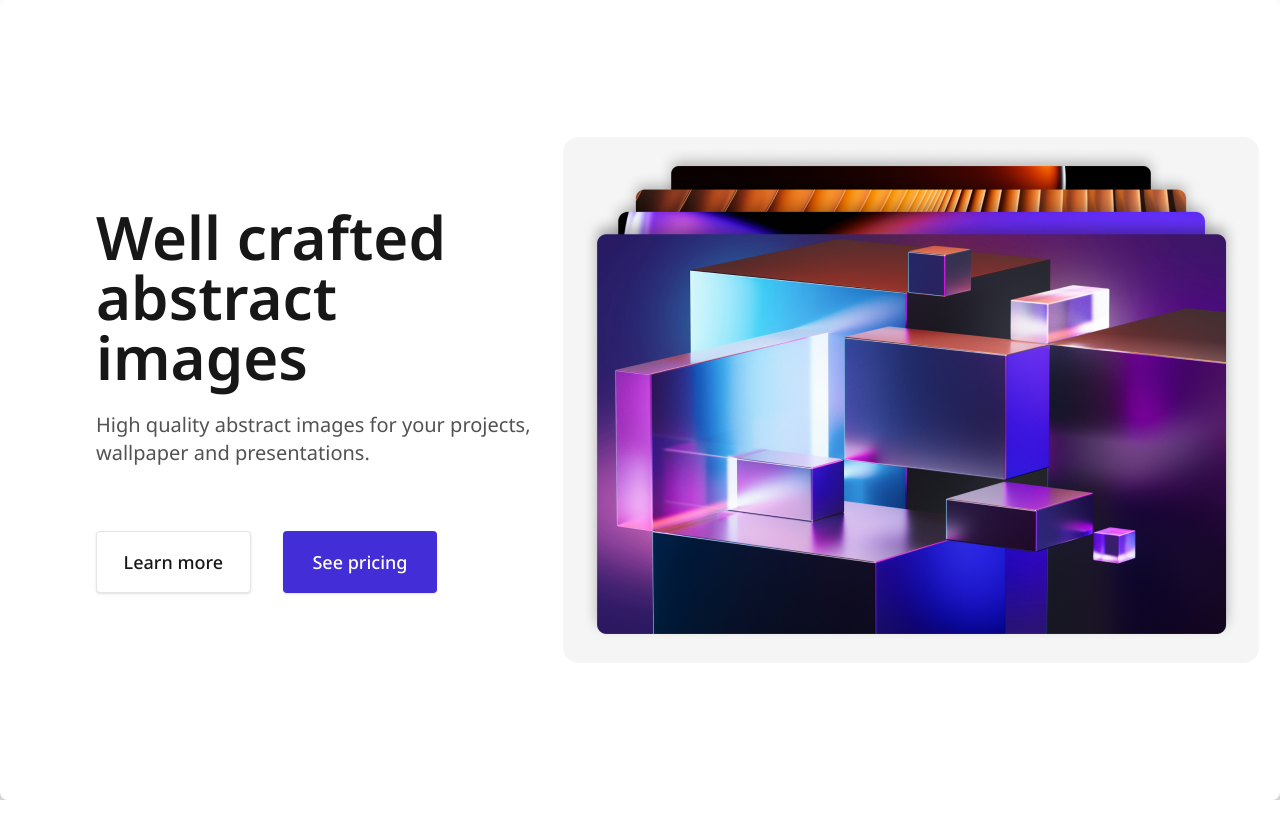
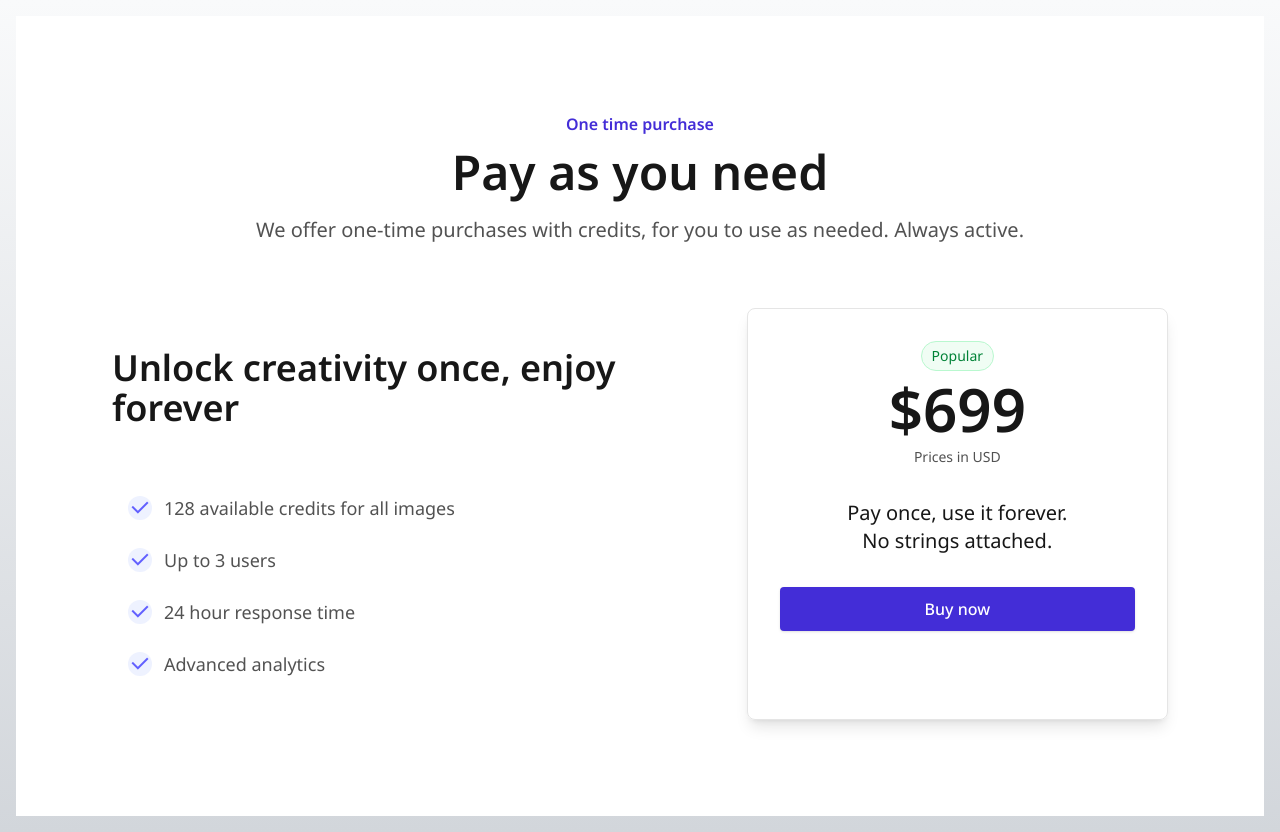
Before and after one commit to Lamphrangmi-Lamin/marketing-website, a React (Vite) app: page / in a window 1280 px wide. Before the commit the page ends 800 px from the top, so only its background shows below. Built offline with nearby package versions, Linux system fonts and the light colour scheme.

Commit message:
feat: add PricingSection component

```diff
--- a/src/App.jsx
+++ b/src/App.jsx
@@ -1,6 +1,7 @@
 import TestimonialCard from "./components/TestimonialCard/TestimonialCard"
 import BlogCard from "./components/BlogCard/BlogCard"
 import ProfileCard from "./components/ProfileCard/ProfileCard"
+import PricingSection from "./components/PricingSection (Single)/PricingSection"
 
 import profileImage from "./assets/profile-thumbnail.png"
 import interiorImage from "./assets/spacejoy-YqFz7UMm8qE-unsplash.jpg"
@@ -15,7 +16,9 @@ function App() {
 
       {/* <ProfileCard imageurl={profileImage} /> */}
 
-      <HeroSection />
+      {/* <HeroSection /> */}
+
+      <PricingSection />
     </div>
   )
 }
--- /dev/null
+++ b/src/components/PricingSection (Single)/PricingSection.jsx
@@ -0,0 +1,82 @@
+function PricingSection() {
+    return (
+        <div
+      className="bg-white m-4 grid grid-cols-4 auto-rows-min gap-x-4 py-12 px-4 gap-y-8 overflow-auto
+      md:py-16 md:grid-cols-6 md:gap-x-8 md:gap-y-12
+      min-h-screen
+      max-w-360
+      xl:grid-cols-12 xl:p-24"
+    >
+      {/* <!-- Header section --> */}
+      <header className="col-span-4 pb-8
+      md:col-span-6 md:pb-4
+      xl:col-span-12">
+        <span className="font-semibold text-indigo-700 text-center block mb-3"
+          >One time purchase</span
+        >
+        <h1 className="font-semibold text-3xl text-neutral-900 mb-5 text-center
+        md:text-5xl">
+          Pay as you need
+        </h1>
+        <p className="text-lg text-neutral-600 text-center
+        md:text-xl md:max-w-160 md:mx-auto
+        xl:min-w-200">
+          We offer one-time purchases with credits, for you to use as needed.
+          Always active.
+        </p>
+      </header>
+
+      {/* <!-- Features sections --> */}
+      <section className="col-span-4
+      md:col-span-6
+      xl:col-span-7 xl:my-10">
+        <h2 className="text-2xl font-semibold text-neutral-900 mb-8
+        md:text-4xl md:mb-16">
+          Unlock creativity once, enjoy forever
+        </h2>
+        <ul className="text-neutral-600 text-lg space-y-5
+        xl:ml-4">
+          <div className="flex items-center gap-3">
+            <span><i className="ri-check-fill text-indigo-500 text-2xl bg-indigo-50 rounded-full"></i></span>
+            <li>128 available credits for all images</li>
+          </div>
+          <div className="flex items-center gap-3">
+            <span><i className="ri-check-fill text-indigo-500 text-2xl bg-indigo-50 rounded-full"></i></span>
+            <li>Up to 3 users</li>
+          </div>
+          <div className="flex items-center gap-3">
+            <span><i className="ri-check-fill text-indigo-500 text-2xl bg-indigo-50 rounded-full"></i></span>
+            <li>24 hour response time</li>
+          </div>
+          <div className="flex items-center gap-3">
+            <span><i className="ri-check-fill text-indigo-500 text-2xl bg-indigo-50 rounded-full"></i></span>
+            <li>Advanced analytics</li>
+          </div>
+        </ul>
+      </section>
+
+      {/* <!-- Price detail card --> */}
+      <section className="col-span-4 border border-solid border-neutral-200 p-8 shadow-lg rounded-lg
+      md:col-span-6
+      xl:col-span-5">
+        <div className="flex flex-col gap-8">
+          <div className="flex flex-col items-center gap-2">
+            <span className="text-green-700 text-sm bg-green-50 border border-solid border-green-200 px-2.5 py-1 rounded-full">Popular</span>
+            <span className="text-5xl font-semibold text-neutral-900
+            md:text-6xl">$699</span>
+            <span className="text-sm text-neutral-600">Prices in USD</span>
+          </div>
+          <p className="text-xl text-center text-neutral-900 px-8
+          md:max-w-72 md:mx-auto">
+            Pay once, use it forever. No strings attached.
+          </p>
+          <button className="bg-indigo-700 font-medium text-white py-2.5 rounded-sm
+          hover:bg-indigo-800 shadow-sm focus:ring focus:ring-indigo-200
+          disabled:text-neutral-400 disabled:bg-neutral-100 disabled:cursor-not-allowed">Buy now</button>
+        </div>
+      </section>
+    </div>
+    )
+}
+
+export default PricingSection
```
